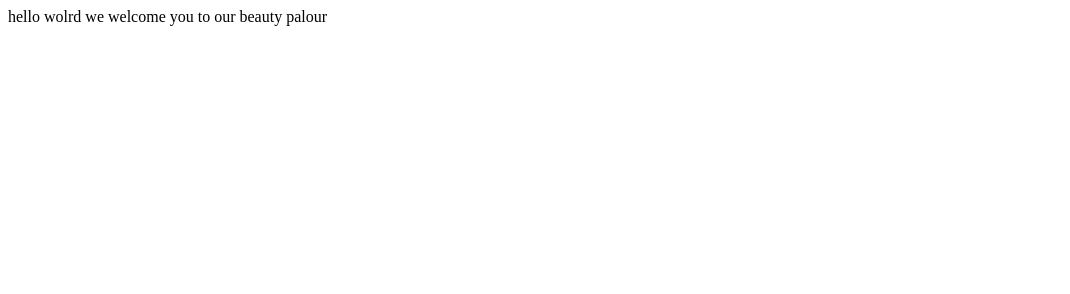
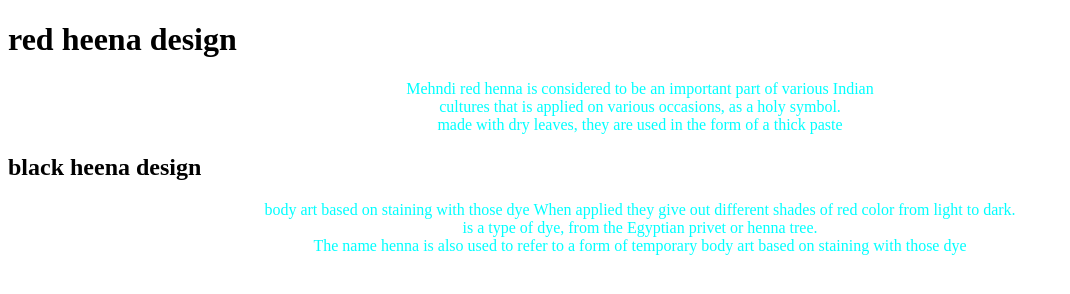
Before and after one commit to najma-amin/my-portfolio, a plain HTML site: page myproject.html in a window 1280 px wide. Shown: the whole page, without its empty margins (0-1070 px from the left). Drawn offline with Linux system fonts and the light colour scheme.

Commit message:
add header block elements

```diff
--- /dev/null
+++ b/myproject.css
@@ -0,0 +1,4 @@
+p{
+    color: aqua;
+    text-align-last: center;
+}
--- a/myproject.html
+++ b/myproject.html
@@ -1,11 +1,23 @@
 <!DOCTYPE html>
 <html>
 <head>
-    <title>RIDKA BEUATY PALOUR</title>
-    <link rel='stylesheet' type='text/css' media='screen' href='myproject.css'>
-    hello wolrd
+    <title>BEAUTY PALOUR</title>
+    <link type="text/css" rel="stylesheet" href="myproject.css"/>
+
 </head>
 <body>
-    we welcome you to our beauty palour
+<h1>red heena design</h1>
+
+<p>Mehndi red henna is considered to be an important part of various
+Indian <br>cultures that is applied on various occasions, as a holy
+symbol. <br>made with dry leaves, they are used in the form of a thick paste</p>
+<h2>black heena design</h2>
+
+
+<p>  body art based on staining with those dye
+When applied they give out different shades of red color from light to dark.<br>is a type of dye, from the Egyptian privet or henna tree.
+    <br>The name henna is also used to refer to a form of temporary
+    body art based on staining with those dye
+</p>
 </body>
 </html>
```
Also changed, not shown: 1 other file.
